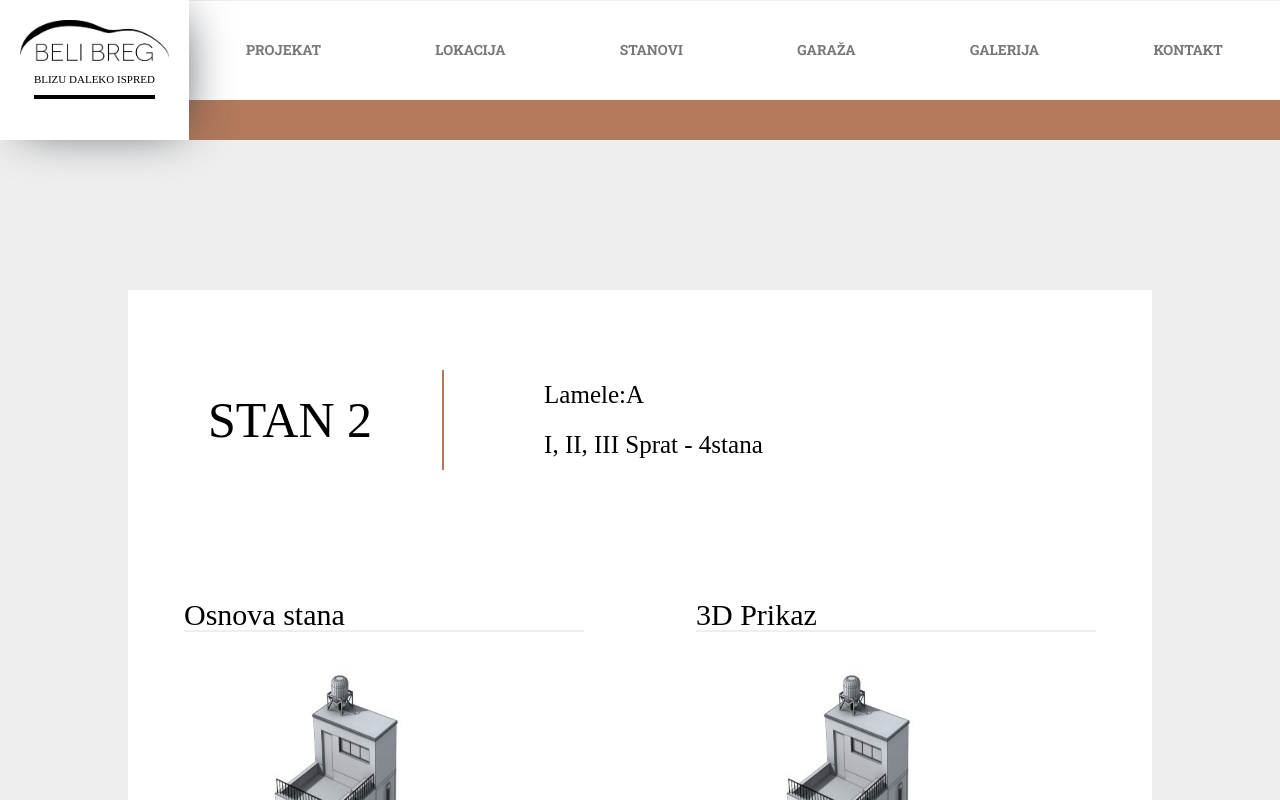
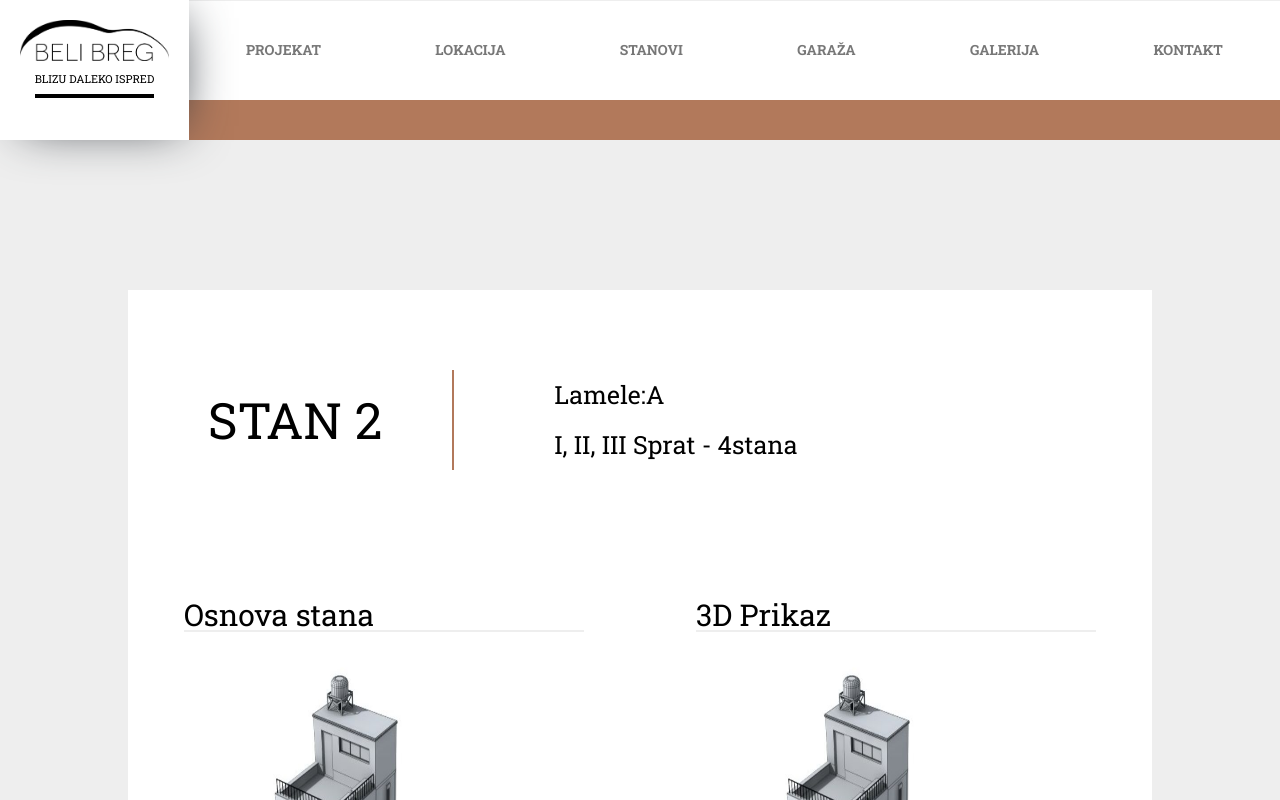
Before and after one commit to skebri/belibreg, a React (Create React App) app: page /stan2 in a window 1280 px wide. Shown: the top 800 px of the page. Built offline with nearby package versions, Linux system fonts and the light colour scheme.

Commit message:
font fix

```diff
--- a/src/Components/Pages/Galerija/galerija.scss
+++ b/src/Components/Pages/Galerija/galerija.scss
@@ -9,6 +9,7 @@
       margin-left: 33%;
       margin-top: 650px;
       font-size: 30px;
+      font-family: Roboto Slab;
       cursor: pointer;
       border: none;
       border-left: 3px solid #b2795b;
--- a/src/Components/Pages/stan1/stan1.scss
+++ b/src/Components/Pages/stan1/stan1.scss
@@ -1,6 +1,6 @@
 .stan1 {
   background-color: #eee;
-  font-family: Robot Slab;
+  font-family: Roboto Slab;
   .page-content {
     width: 80%;
     background-color: #fff;
--- a/src/Components/Pages/stan2/stan2.scss
+++ b/src/Components/Pages/stan2/stan2.scss
@@ -1,6 +1,6 @@
 .stan2 {
   background-color: #eee;
-  font-family: Robot Slab;
+  font-family: Roboto Slab;
   .page-content {
     width: 80%;
     background-color: #fff;
--- a/src/Components/Pages/stan3/stan3.scss
+++ b/src/Components/Pages/stan3/stan3.scss
@@ -1,6 +1,6 @@
 .stan3 {
   background-color: #eee;
-  font-family: Robot Slab;
+  font-family: Roboto Slab;
   .page-content {
     width: 80%;
     background-color: #fff;
```
